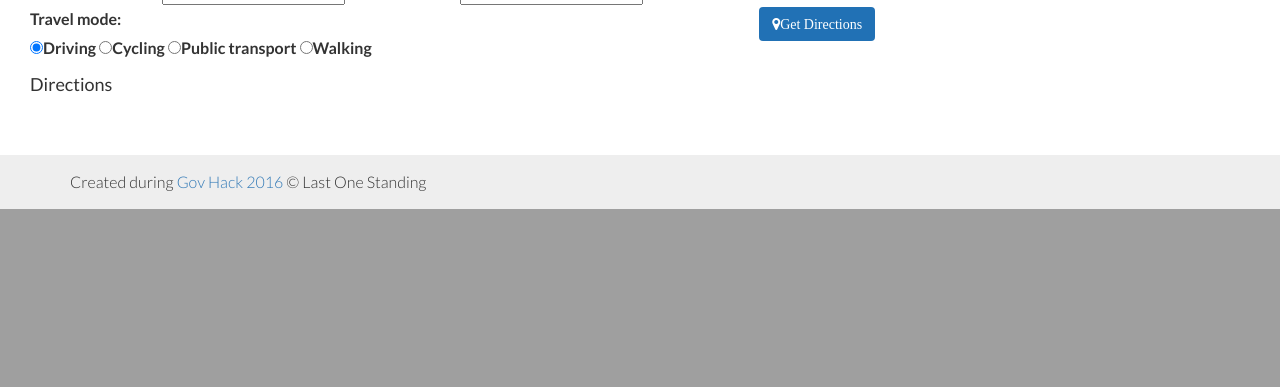
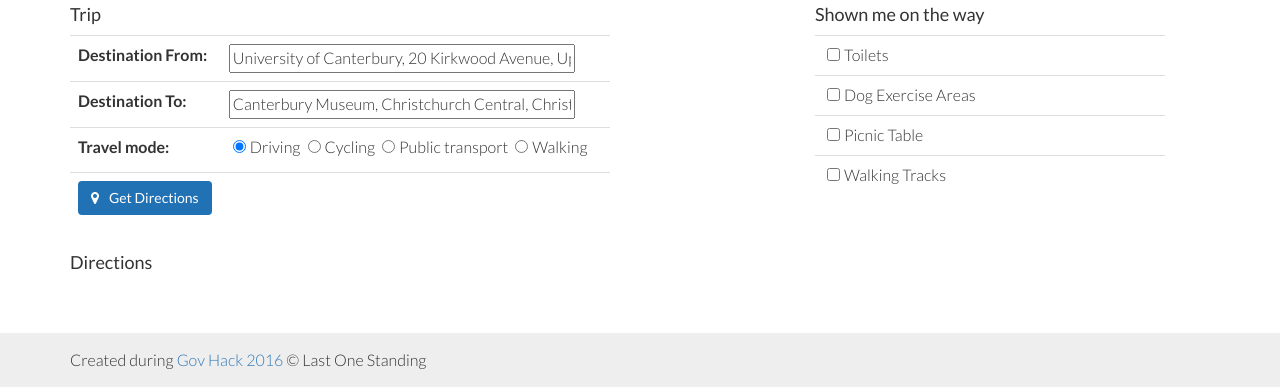
Before and after one commit to rssrn/ptp-govhack-nz, a PHP site: page / in a window 1280 px wide. Shown: the part 858-1245 px from the top of the page. Before the commit the page ends 1067 px from the top, so only its background shows below. Run offline with PHP 8.4, Linux system fonts and the light colour scheme; some libraries are stand-ins or nearby versions.

Commit message:
Added Show hide feature

```diff
--- a/public/css/ptp.css
+++ b/public/css/ptp.css
@@ -6,6 +6,15 @@ body{
 }
 h3{
 	font-weight: 300;
+}
+input[type="radio"],input[type="checkbox"]{
+	margin: 0 4px;
+}
+.fa{
+	padding-right:10px;
+}
+.loading{
+	text-align: center;
 }
 .no-padding{
 	padding: 0
@@ -75,12 +84,14 @@ h3{
 	padding: 15px
 }
 
-
+.filter{
+	margin-top:20px;
+}
 .btn{
  	background: #2171B5;
  	color:#fff;
 }
-.btn:hover{
+.btn:hover,.btn:active,.btn:focus{
 	background: #4292C6;
 	color:#fff;
 }
--- a/public/home.html
+++ b/public/home.html
@@ -3,43 +3,74 @@
 		<div class="hero-text">
 			<h1>Plan, Pack, Go...</h1>
 			<h4>A perfect trip with your loved ones with no gotcha.</h4>
-			<button class="btn"> Start planning</button>
+			<button class="btn"><i class="fa fa-cab"></i> START PLANNING</button>
 		</div>
 	</div>
 	<div class="container-fluid">
-	    <div id="googleMap" class="row" style="height: 400px">map</div>
-		<div class="col-sm-7">
-            <label for="routeStart"><strong>Destination From:</strong></label>
-            <input type="text" id="routeStart" placeholder="15 Wellesley Street, Auckland">
-            <label for="routeEnd"><strong>Destination To:</strong></label>
-            <input type="text" id="routeEnd" placeholder="15 Wellesley Street, Auckland">
+	    <div id="googleMap" class="row" style="height: 400px">
+        <div class="loading">
+          <i class="fa fa-car"></i>
+          <span >Loading...</span>
          </div>
-		<div class="col-sm-7">
-            <label for="travelMode">Travel mode:</label>
-            <div>
-              <label for="travelModeCar" class="radio-option">
+      </div>
+      <div class="container filter">
+          <div class="col-md-6 row ">
+            <h4>Trip</h4>
+            <table class="table">
+              <tr>
+                <td><label for="routeStart">Destination From:</label></td>
+                <td><input type="text" size="40" id="routeStart" placeholder="University of Canterbury, 20 Kirkwood Avenue, Upper Riccarton, Christchurch 8041" value="University of Canterbury, 20 Kirkwood Avenue, Upper Riccarton, Christchurch 8041"></td>
+              </tr>
+              <tr>
+                <td><label for="routeEnd">Destination To:</label></td>
+                <td><input type="text" size="40" id="routeEnd" placeholder="Canterbury Museum, Christchurch Central, Christchurch 8013" value="Canterbury Museum, Christchurch Central, Christchurch 8013"> </td>
+              </tr>
+              <tr>
+                <td><label for="travelMode">Travel mode:</label></td>
+                <td>
                     <input type="radio" name="travelMode" id="travelModeCar" value="DRIVING" checked="true">Driving
-              </label>
-              <label for="travelModeBicycle" class="radio-option">
                     <input type="radio" name="travelMode" id="travelMode2" value="BICYCLING">Cycling
-              </label>
-              <label for="travelModeTransit" class="radio-option">
                     <input type="radio" name="travelMode" id="travelMode3" value="TRANSIT">Public transport
-              </label>
-              <label for="travelModeWalk" class="radio-option">
                     <input type="radio" name="travelMode" id="travelMode4" value="WALKING">Walking
                     </label>
+                </td>
+              </tr>
+              <tr>
+                <td colspan="2">
+                  <button type="button" onclick="getDirections()" class="btn btn-submit"><i class="fa fa-map-marker"></i>Get Directions</button>
+                </td>
+              </tr>
+            </table>
           </div>
+          <div class="col-md-4 col-md-offset-2">
+            <h4>Shown me on the way</h4>
+            <table class="table ontheway">
+              <tr>
+                <td>
+                  <input type="checkbox" class="ontheway" name="toilets" id="toilets" value="toilets">Toilets
+                </td>
+              </tr>
+              <tr>
+                <td>
+                  <input type="checkbox" class="ontheway" name="dogEx" id="dogEx" value="dogEx">Dog Exercise Areas
+                </td>
+              </tr>
+              <tr>
+                <td>
+                  <input type="checkbox" class="ontheway" name="picTable" id="picTable" value="picTable">Picnic Table
+                </td>
+              </tr>
+              <tr>
+                <td>
+                  <input type="checkbox" class="ontheway" name="walkTrack" id="walkTrack" value="walkTrack">Walking Tracks
+                </td>
+              </tr>
+            </table>
           </div>
-		<div class="col-sm-5">
-	        <button type="button" onclick="getDirections()" class="btn btn-submit"><i class="fa fa-map-marker">Get Directions</i></button>
-		</div>
-		<div class="col-sm-12 column">
-            <div class="column-content directions">
+          <div class="col-md-12 row">
             <h4>Directions</h4>
             <div id="directionsResults">
             </div>
           </div>
       </div>
 </div>
-</div>
--- a/public/js/googleMap.js
+++ b/public/js/googleMap.js
@@ -1,6 +1,6 @@
 var originLat=-43.53;
 var originLng=172.63;
-var orginTitle="Logan Campbell Center"
+var orginTitle="Chirstchurch"
 var directionsDisplay;
 var map;
 var directionsService = new google.maps.DirectionsService();
@@ -22,29 +22,60 @@ function initMaps() {
 	    title:orginTitle
 	});*/
 
+	//loadLayers();
+}
+
+function loadLayers(layerId,show){
 	var toilets = new google.maps.Data();
 	var dogEx = new google.maps.Data();
-
-	toilets.loadGeoJson('toilet.json', null, function (feature) {
-		console.log("loadGeoJson", feature.length);
+	var picTable = new google.maps.Data();
+	var walkTrack = new google.maps.Data();
+	debugger;
+	if(layerId==='toilets' && show){
+		toilets.loadGeoJson('./data/toilet.json',null, function (feature) {
 			toilets.forEach(function(feature) {
-			addIcon(map,feature,'toilet_1.png');
+				addIcon(map,feature,'./images/toilet.png');
 			});
 		});
 		toilets.setStyle({
 		  strokeWeight:0,
 		  fillColor: 'red'
 		});
-
-	dogEx.loadGeoJson('dog_exercise_area.geojson');
+		toilets.setMap(map);
+	}else if(layerId==='toilets' && !show){
+		console.log("diable")
+		toilets.setMap(null);
+	}
+	if(layerId==='dogEx' && show){
+		dogEx.loadGeoJson('./data/dog_exercise_area.geojson');
 		dogEx.setStyle({
 		  strokeWeight:0,
 		  fillColor: 'black'
 		});
-
-	toilets.setMap(map);
 		dogEx.setMap(map);
-
+	}else if(layerId==='dogEx' && !show){
+		dogEx.setMap(null);
+	}
+	if(layerId==='picTable' && show){
+		picTable.loadGeoJson('./data/picnic_table.geojson');
+		picTable.setStyle({
+		  strokeWeight:0,
+		  fillColor: 'brown'
+		});
+		picTable.setMap(map);
+	}else if(layerId==='picTable' && !show){
+		picTable.setMap(null);
+	}
+	if(layerId==='walkTrack' && show){
+		walkTrack.loadGeoJson('./data/walking_track.geojson');
+		walkTrack.setStyle({
+		  strokeWeight:0,
+		  fillColor: 'orange'
+		});
+		walkTrack.setMap(map);
+	}else if(layerId==='walkTrack' && !show){
+		walkTrack.setMap(null);
+	}
 }
 
 function addIcon(map, feature, icon) {
@@ -77,7 +108,7 @@ function addIcon(map, feature, icon) {
 function getDirections(){
 	var travelMode = $('input[name="travelMode"]:checked').val();
 	var start = $("#routeStart").val();
-	var end = (originLat + "," + originLng);
+	var end = $("#routeEnd").val();
 	var waypoints=[];
 	var request = {
 	origin: start,
@@ -113,5 +144,6 @@ function getDirections(){
 	        alert("There was an unknown error in your request. Requeststatus: nn"+status);
 	    }
     }
+    loadLayers();
 });
 }
--- a/public/js/ptp.js
+++ b/public/js/ptp.js
@@ -7,4 +7,7 @@ $(document).ready(function(){
 		$(this).addClass('active')
 		$('#main').load($(this).data('href'));
 	})
+	$('#main').on('click','.ontheway',function(){
+		loadLayers($(this).val(),$(this).prop('checked'));
+	})
 })
```
Also changed, not shown: public/team.html (+8 -8 lines), public/data/toilet.json (renamed from public/toilet.json), public/data/transport_100.json (renamed from public/transport_100.json), public/images/about.png (added), public/images/bk.jpg (added), public/images/hero.png (added), public/images/team.png (added), public/images/toilet.png (renamed from public/toilet_1.png), 8 other files. Lines whose indentation alone changed are shown as unchanged.
